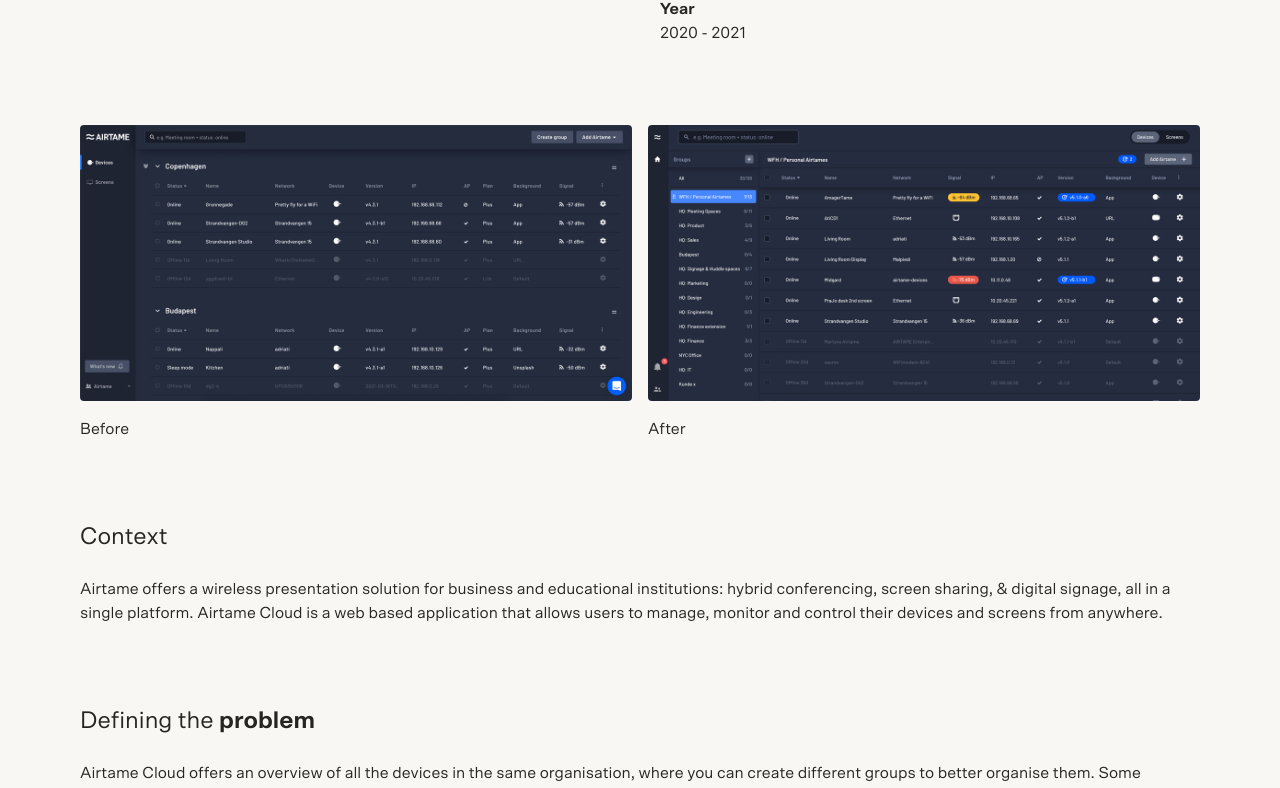
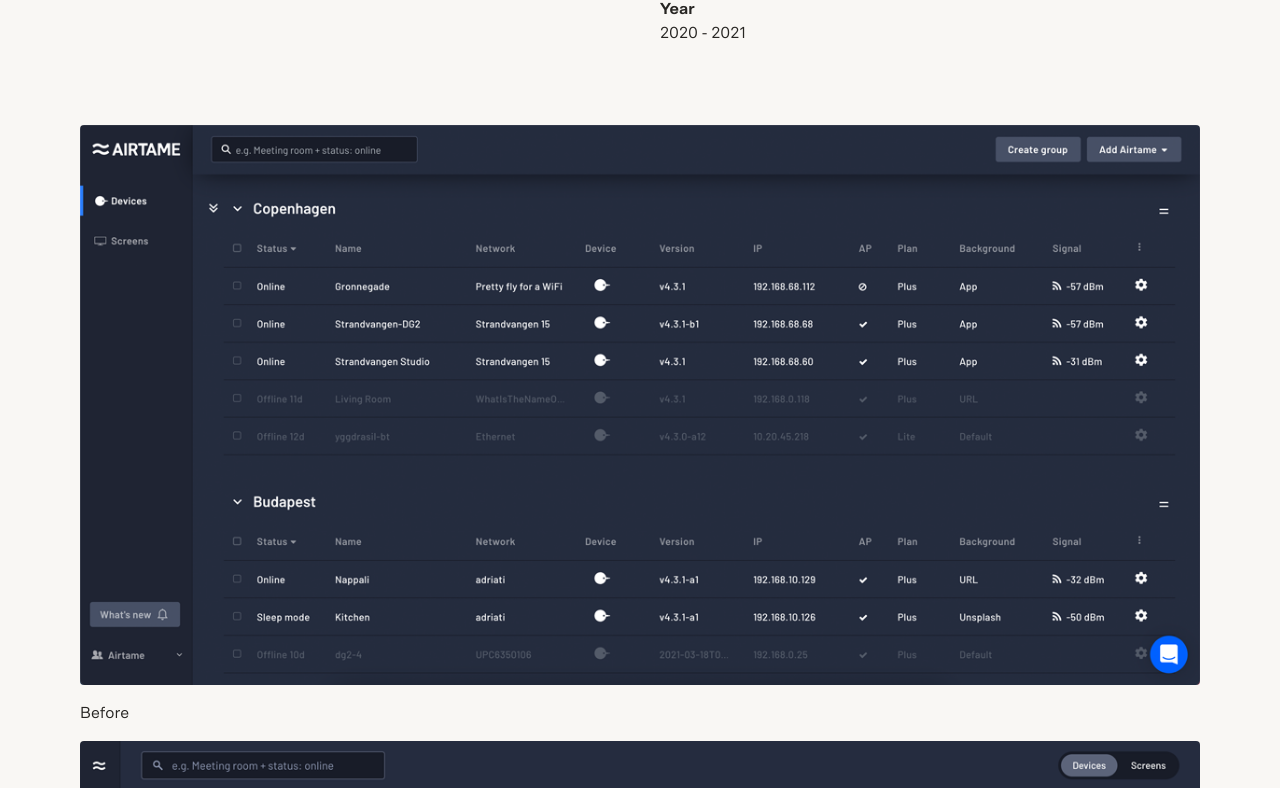
Before and after one commit to gonstoll/anitalaudado.com, a Next.js app: page /projects/airtame-cloud-split-navigation in a window 1280 px wide. Shown: the part 860-1648 px from the top of the page. Built offline with nearby package versions, Linux system fonts and the light colour scheme.

Commit message:
chore: Dynamic component for image blocks

```diff
--- /dev/null
+++ b/components/ImageBlock.tsx
@@ -0,0 +1,68 @@
+import Image from 'next/image';
+
+interface Props {
+  cols: {
+    mobile?: number;
+    tablet?: number;
+    desktop?: number;
+  };
+  images: Array<{
+    src: string;
+    alt: string;
+    width?: number;
+    height?: number;
+    fill?: boolean;
+    caption?: string;
+  }>;
+}
+
+export default function ImageBlock({cols, images}: Props) {
+  const containerClass = ['grid', 'gap-4', 'my-20'];
+
+  if (cols.mobile) {
+    containerClass.push(`grid-cols-${cols.mobile}`);
+  }
+
+  if (cols.tablet) {
+    containerClass.push(`md:grid-cols-${cols.tablet}`);
+  }
+
+  if (cols.desktop) {
+    containerClass.push(`xl:grid-cols-${cols.desktop}`);
+  }
+
+  if (images.some(img => (img.fill ? 'relative' : ''))) {
+    containerClass.push('relative');
+  }
+
+  return (
+    <div className={containerClass.join(' ')}>
+      {images.map(img => (
+        <div key={img.src} className="col-span-1">
+          {img.fill ? (
+            <Image
+              fill
+              src={img.src}
+              alt={img.alt}
+              className="w-full rounded"
+            />
+          ) : (
+            <Image
+              width={img.width}
+              height={img.height}
+              src={img.src}
+              alt={img.alt}
+              className="w-full rounded"
+            />
+          )}
+
+          {img.caption ? (
+            <p className="mt-4 text-base text-black dark:text-white">
+              {img.caption}
+            </p>
+          ) : null}
+        </div>
+      ))}
+    </div>
+  );
+}
--- a/pages/projects/airtame-cloud-split-navigation.tsx
+++ b/pages/projects/airtame-cloud-split-navigation.tsx
@@ -1,5 +1,6 @@
 import Head from 'next/head';
 import Image from 'next/image';
+import ImageBlock from '~/components/ImageBlock';
 import Layout from '~/components/Layout';
 import TextBlock from '~/components/TextBlock';
 
@@ -30,28 +31,25 @@
           year: '2020 - 2021',
         }}
       >
-        <div className="grid grid-cols-1 xl:grid-cols-2 gap-4 mb-20">
-          <div className="col-span-1">
-            <Image
-              width="1200"
-              height="600"
-              src={`/images/projects/${PROJECT_DETAILS.slug}/before.png`}
-              alt="Before"
-              className="w-full rounded"
-            />
-            <p className="mt-4 text-base text-black dark:text-white">Before</p>
-          </div>
-          <div className="col-span-1">
-            <Image
-              width="1200"
-              height="600"
-              src={`/images/projects/${PROJECT_DETAILS.slug}/after.png`}
-              alt="After"
-              className="w-full rounded"
-            />
-            <p className="mt-4 text-base text-black dark:text-white">After</p>
-          </div>
-        </div>
+        <ImageBlock
+          cols={{mobile: 1, desktop: 2}}
+          images={[
+            {
+              src: `/images/projects/${PROJECT_DETAILS.slug}/before.png`,
+              alt: 'Before',
+              caption: 'Before',
+              width: 1200,
+              height: 600,
+            },
+            {
+              src: `/images/projects/${PROJECT_DETAILS.slug}/after.png`,
+              alt: 'After',
+              caption: 'After',
+              width: 1200,
+              height: 600,
+            },
+          ]}
+        />
 
         <TextBlock
           title="Context"
```
